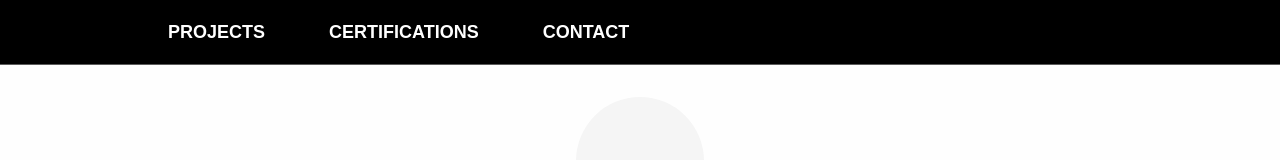
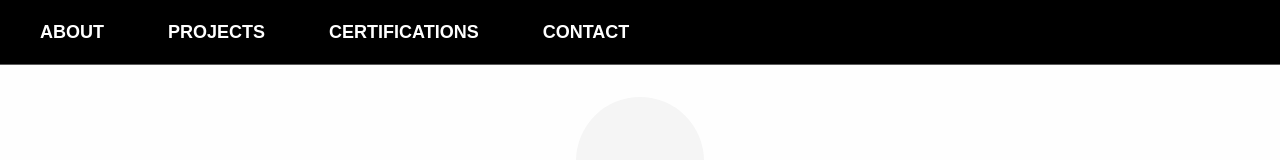
Before and after one commit to rithic-k/Portfolio-Web, a Next.js app: page / in a window 1280 px wide. Shown: the top 160 px of the page. Built offline with nearby package versions, Linux system fonts and the light colour scheme; no server answers.

Commit message:
changed font colour and size

```diff
--- a/src/app/globals.css
+++ b/src/app/globals.css
@@ -126,7 +126,7 @@ html {
 
 /* Style for when the button is active */
 .navbar-button.active {
-  color: black; /* Solid white background */
+  color: white; /* Solid white background */
   background-color: transparent;
 }
 
```
